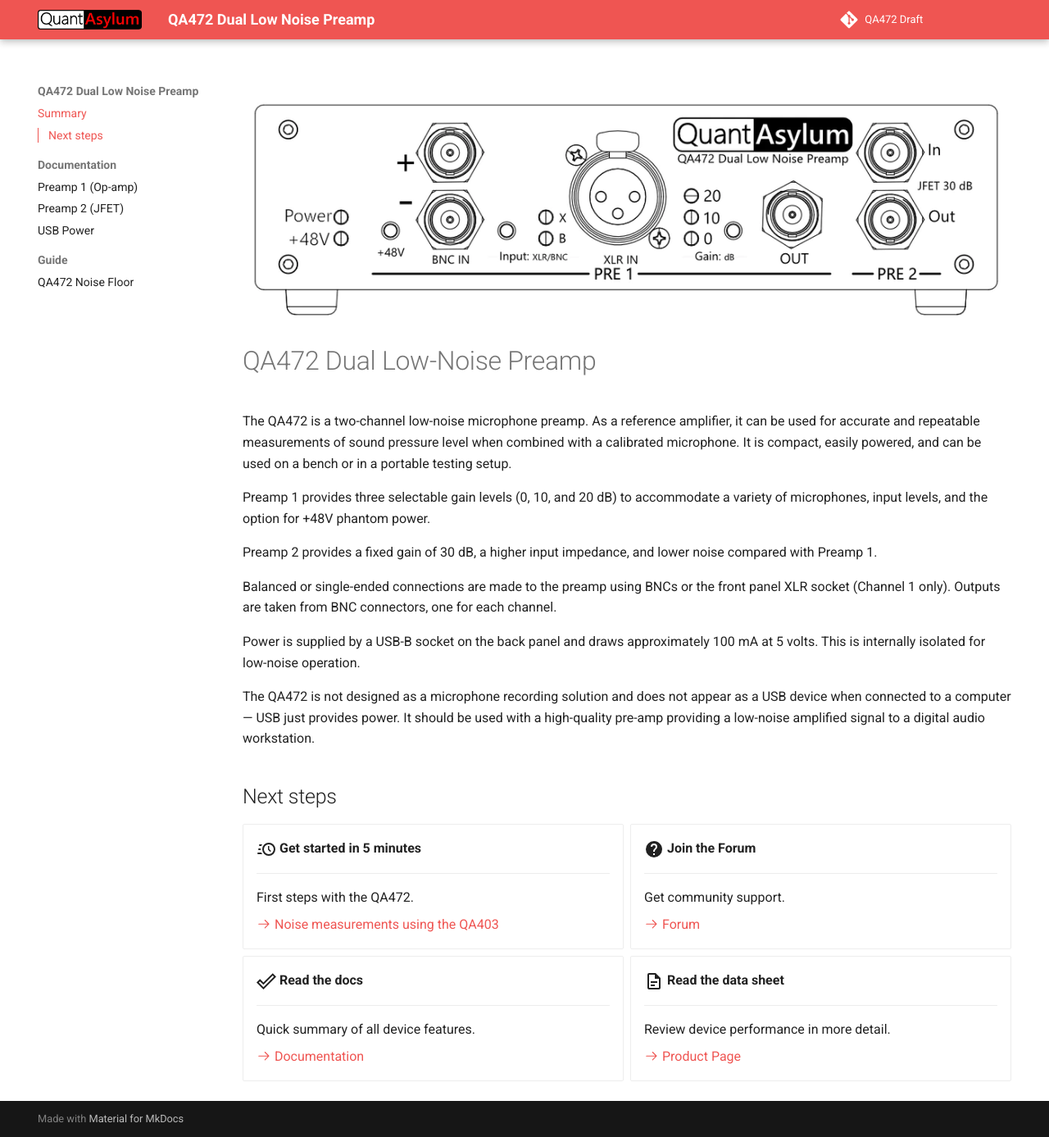
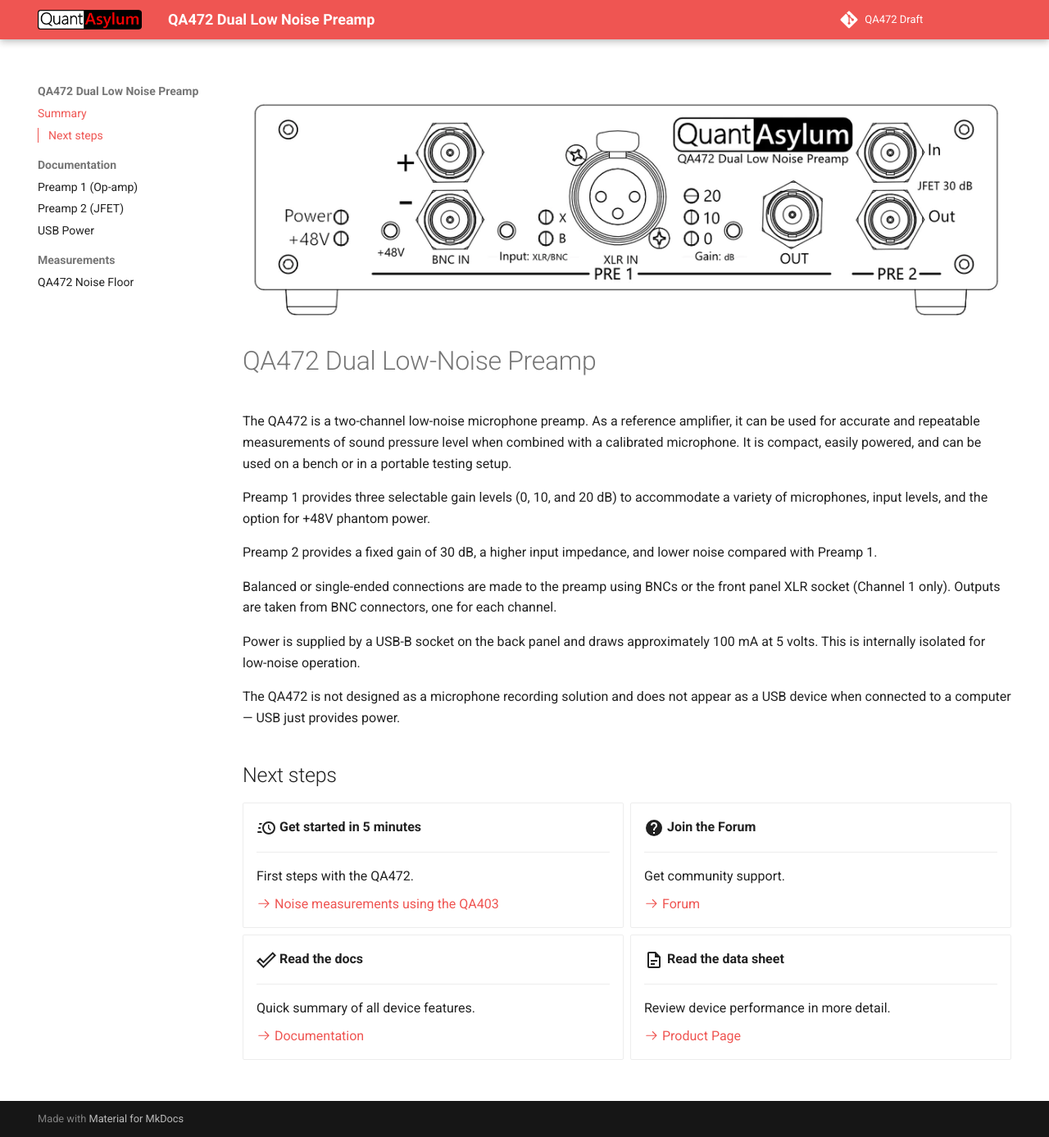
Before and after one commit to excitonlabs/QA472-Draft, an MkDocs documentation site: the page built from docs/index.md, in a window 1280 px wide and 1387 px high. Shown: the whole window at 82% size. Built offline with MkDocs 1.6.1 and Material for MkDocs 9.7.7, drawn with Linux system fonts in a browser that asks for light colours; comment, search, counter and statistics services are not loaded.

Commit message:
Remove sentence

```diff
--- a/docs/index.md
+++ b/docs/index.md
@@ -13,7 +13,7 @@
 
 Power is supplied by a USB-B socket on the back panel and draws approximately 100 mA at 5 volts. This is internally isolated for low-noise operation.
 
-The QA472 is not designed as a microphone recording solution and does not appear as a USB device when connected to a computer &mdash; USB just provides power. It should be used with a high-quality pre-amp providing a low-noise amplified signal to a digital audio workstation.
+The QA472 is not designed as a microphone recording solution and does not appear as a USB device when connected to a computer &mdash; USB just provides power.
 
 ## Next steps
 
--- a/mkdocs.yml
+++ b/mkdocs.yml
@@ -17,7 +17,7 @@
     - "Preamp 1 (Op-amp)": "overview/pre1.md"
     - "Preamp 2 (JFET)": "overview/pre2.md"
     - "USB Power" : "overview/power.md"
-  - "Guide":
+  - "Measurements":
     - "QA472 Noise Floor": "guide/noise_floor.md"
 
 markdown_extensions:
```
